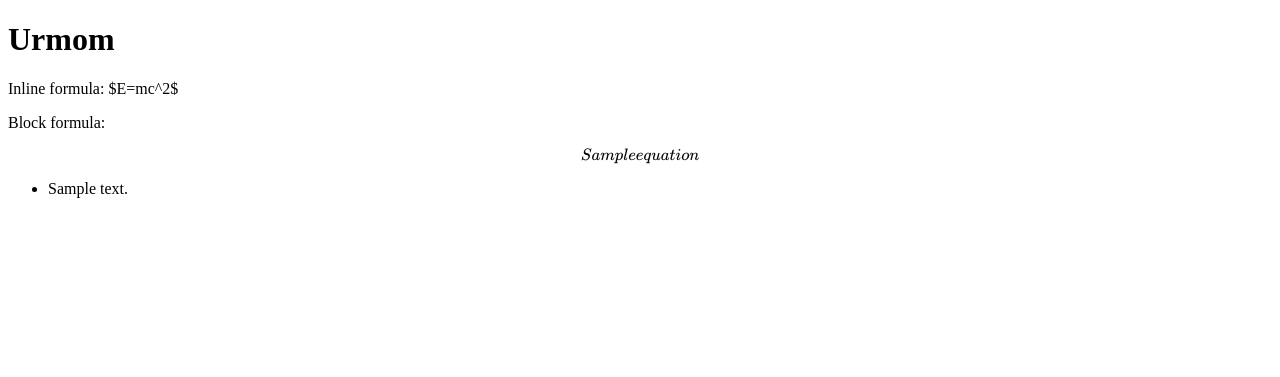
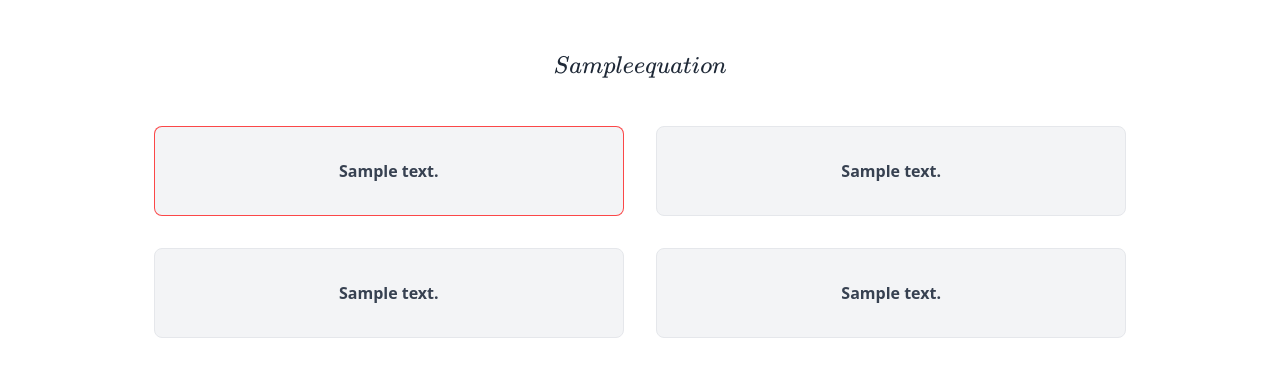
Before and after one commit to nithinkrishnamurthi/drumhero, a Flask app: template templates/base_template.html in a window 1280 px wide. Shown: the top 377 px of the page. Run offline with Flask 3, Linux system fonts and the light colour scheme; the template is opened without the code that fills it: most values are stand-ins (such as "Sample title", 1, 10 or a date in 2020); parts of the project's set-up code (start-up, migrations or seed data) failed here and were passed over; some libraries are stand-ins or nearby versions.

Commit message:
Added flashing border

```diff
--- a/templates/base_template.html
+++ b/templates/base_template.html
@@ -2,6 +2,7 @@
 <head>
     <title>Hello</title>
     <script src="https://cdn.jsdelivr.net/npm/mathjax@3/es5/tex-mml-chtml.js"></script>
+    <script src="https://cdn.tailwindcss.com"></script>
     <script>
         document.addEventListener("DOMContentLoaded", function() {
           renderMathInElement(document.body, {
@@ -12,20 +13,46 @@
           });
         });
       </script>
+    <style>
+        @keyframes flash-border {
+        0%, 100% {
+            border-color: transparent;
+        }
+        50% {
+            border-color: red; /* Replace with your desired color */
+        }
+        }
+
+        .animate-flash {
+        animation: flash-border 1s infinite;
+        }
+    </style>
 </head>
 <body>
-    <h1>Urmom</h1>
-    <p>Inline formula: $E=mc^2$</p>
-    <p>Block formula:</p>
-    <p>$$
-        {{question_data['equation']}}
-        $$
-    </p>
-    <ul>
-    {% for answer in question_data['shuffled_questions']%}
-    <li>
-        {{answer}}
-    </li>
-    {% endfor %}
-    </ul>
+    <div class="container mx-auto p-8">
+        <!-- Heading Section -->
+        <header class="text-center mb-12">
+          <h1 class="text-xl font-bold text-gray-800">
+            $$
+                {{question_data['equation']}}
+            $$
+          </h1>
+        </header>
+
+        <!-- Two by Two Flex Section -->
+        <section class="grid grid-cols-1 sm:grid-cols-2 gap-8 max-w-[80%] mx-auto">
+          <div class="flex items-center justify-center p-8 border rounded-lg bg-gray-100 transition-transform duration-300 hover:scale-105 hover:shadow-lg hover:bg-gray-200 animate-flash">
+            <h2 class="text-md font-semibold text-gray-700">{{question_data['shuffled_questions'][0]}}</h2>
+          </div>
+          <div class="flex items-center justify-center p-8 border rounded-lg bg-gray-100 transition-transform duration-300 hover:scale-105 hover:shadow-lg hover:bg-gray-200">
+            <h2 class="text-md font-semibold text-gray-700">{{question_data['shuffled_questions'][1]}}</h2>
+          </div>
+          <div class="flex items-center justify-center p-8 border rounded-lg bg-gray-100 transition-transform duration-300 hover:scale-105 hover:shadow-lg hover:bg-gray-200">
+            <h2 class="text-md font-semibold text-gray-700">{{question_data['shuffled_questions'][2]}}</h2>
+          </div>
+          <div class="flex items-center justify-center p-8 border rounded-lg bg-gray-100 transition-transform duration-300 hover:scale-105 hover:shadow-lg hover:bg-gray-200">
+            <h2 class="text-md font-semibold text-gray-700">{{question_data['shuffled_questions'][3]}}</h2>
+          </div>
+        </section>
+      </div>
 </body>
```
